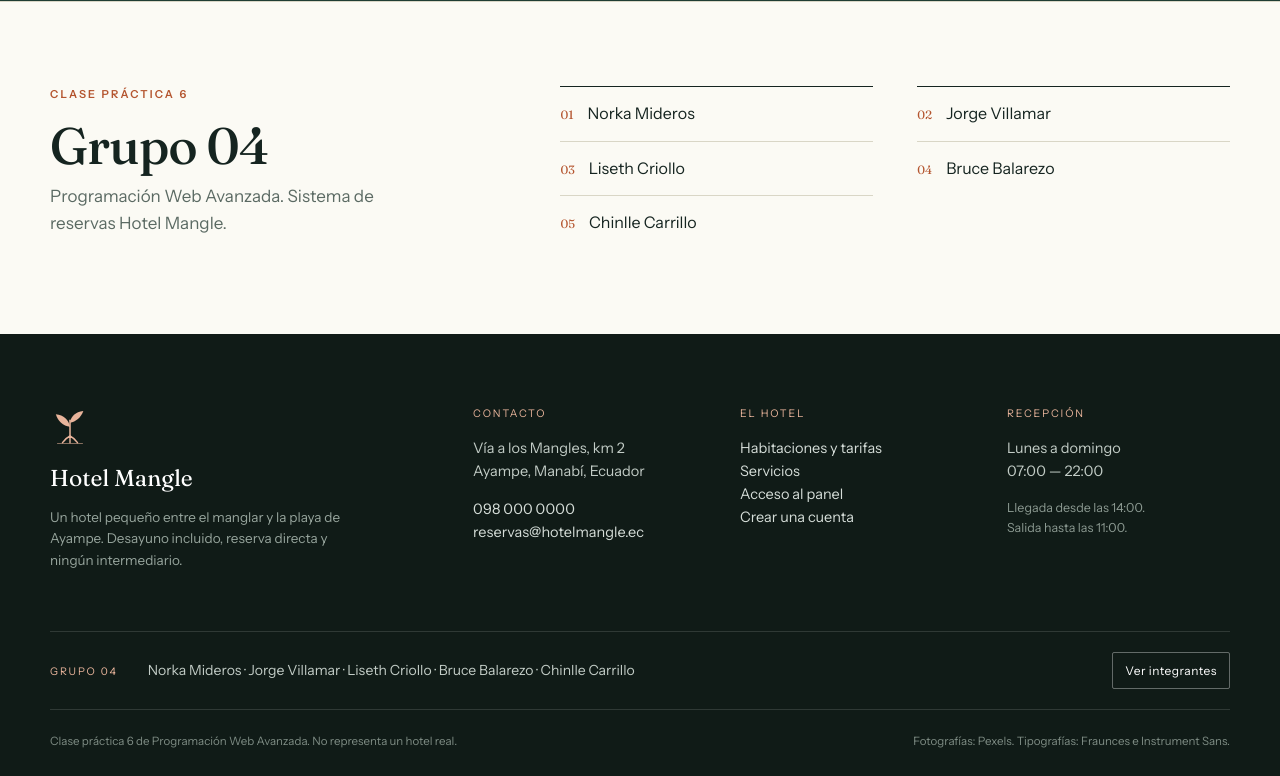
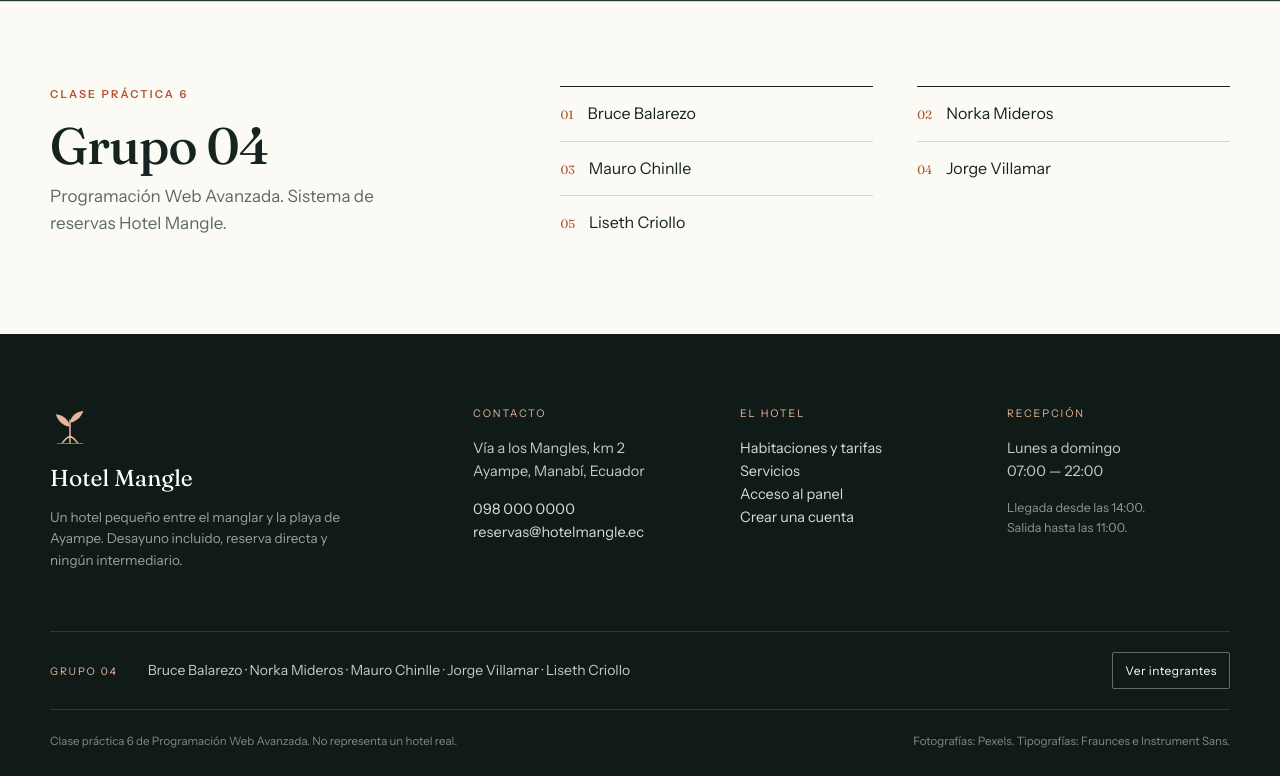
Before and after one commit to jorgevillamar369-glitch/PWPractica6, a PHP site: page / in a window 1280 px wide. Shown: the part 4378-5154 px from the top of the page. Run offline with PHP 8.4, Linux system fonts and the light colour scheme; data comes from the database, SQL or seed files in the repository.

Commit message:
Alinea los nombres del grupo con la caratula

```diff
--- a/includes/grupo_modal.php
+++ b/includes/grupo_modal.php
@@ -9,11 +9,11 @@
         <p class="grupo-subtitulo">Práctica 6 · Sistema de reservas Hotel Mangle</p>
 
         <ul class="grupo-lista">
-            <li><span aria-hidden="true">01</span>Norka Mideros</li>
-            <li><span aria-hidden="true">02</span>Jorge Villamar</li>
-            <li><span aria-hidden="true">03</span>Liseth Criollo</li>
-            <li><span aria-hidden="true">04</span>Bruce Balarezo</li>
-            <li><span aria-hidden="true">05</span>Chinlle Carrillo</li>
+            <li><span aria-hidden="true">01</span>Bruce Balarezo</li>
+            <li><span aria-hidden="true">02</span>Norka Mideros</li>
+            <li><span aria-hidden="true">03</span>Mauro Chinlle</li>
+            <li><span aria-hidden="true">04</span>Jorge Villamar</li>
+            <li><span aria-hidden="true">05</span>Liseth Criollo</li>
         </ul>
 
         <p class="grupo-nota" id="grupoNota">Clase práctica 6. No representa un hotel real.</p>
--- a/includes/sitio_footer.php
+++ b/includes/sitio_footer.php
@@ -31,7 +31,7 @@
 
         <div class="pie-equipo">
             <p class="pie-titulo">Grupo 04</p>
-            <p class="pie-integrantes">Norka Mideros · Jorge Villamar · Liseth Criollo · Bruce Balarezo · Chinlle Carrillo</p>
+            <p class="pie-integrantes">Bruce Balarezo · Norka Mideros · Mauro Chinlle · Jorge Villamar · Liseth Criollo</p>
             <button type="button" class="btn-grupo" data-grupo aria-haspopup="dialog" aria-controls="grupoDialogo">Ver integrantes</button>
         </div>
 
--- a/index.php
+++ b/index.php
@@ -187,11 +187,11 @@ include __DIR__ . '/includes/sitio_header.php';
             </div>
 
             <ul class="equipo-lista">
-                <li><span aria-hidden="true">01</span>Norka Mideros</li>
-                <li><span aria-hidden="true">02</span>Jorge Villamar</li>
-                <li><span aria-hidden="true">03</span>Liseth Criollo</li>
-                <li><span aria-hidden="true">04</span>Bruce Balarezo</li>
-                <li><span aria-hidden="true">05</span>Chinlle Carrillo</li>
+                <li><span aria-hidden="true">01</span>Bruce Balarezo</li>
+                <li><span aria-hidden="true">02</span>Norka Mideros</li>
+                <li><span aria-hidden="true">03</span>Mauro Chinlle</li>
+                <li><span aria-hidden="true">04</span>Jorge Villamar</li>
+                <li><span aria-hidden="true">05</span>Liseth Criollo</li>
             </ul>
         </div>
     </section>
```
Also changed, not shown: README.md.
